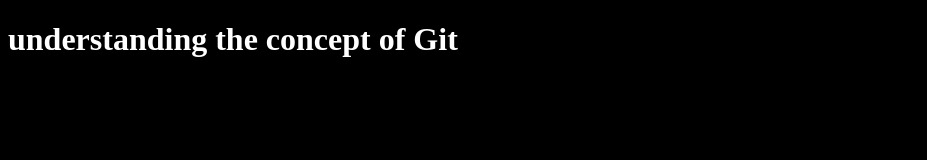
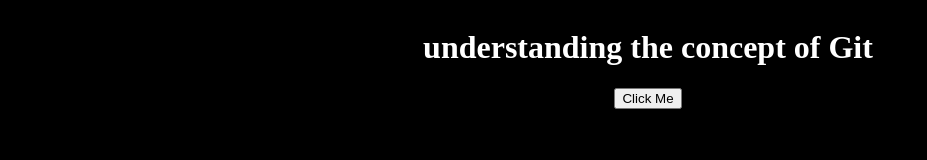
Before and after one commit to fatetech/gitone, a plain HTML site: page index.html in a window 1280 px wide. Shown: the whole page, without its empty margins (0-927 px from the left). Drawn offline with Linux system fonts and the light colour scheme.

Commit message:
added a button, centerd my body, and added a js eventlistener to the button

```diff
--- a/index.html
+++ b/index.html
@@ -7,6 +7,7 @@
   </head>
   <body>
     <h1>understanding the concept of Git</h1>
+    <button type="button" name="button" class="click">Click Me</button>
 
 <script src="./index.js">
 
--- a/index.js
+++ b/index.js
@@ -1 +1,6 @@
 alert("wellcome to Newspace 101")
+
+const clickMe = document.querySelector('.click');
+ clickMe.addEventListener("click", function(){
+   console.log("good Morning")
+ })
--- a/style.css
+++ b/style.css
@@ -1,4 +1,10 @@
 body{
   background-color: #000;
   color: #fff;
+  display: flex;
+  flex-direction: column;
+  justify-content: center;
+  align-items: center;
+  width: 100%;
+  height: 100%
 }
```
